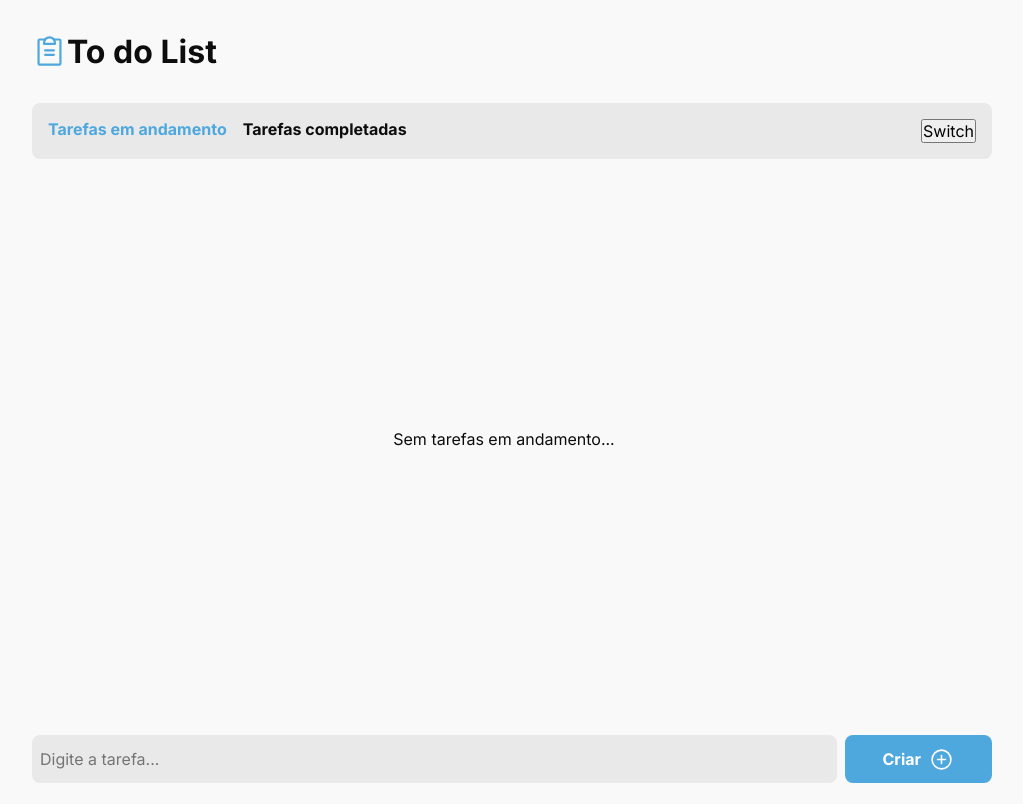
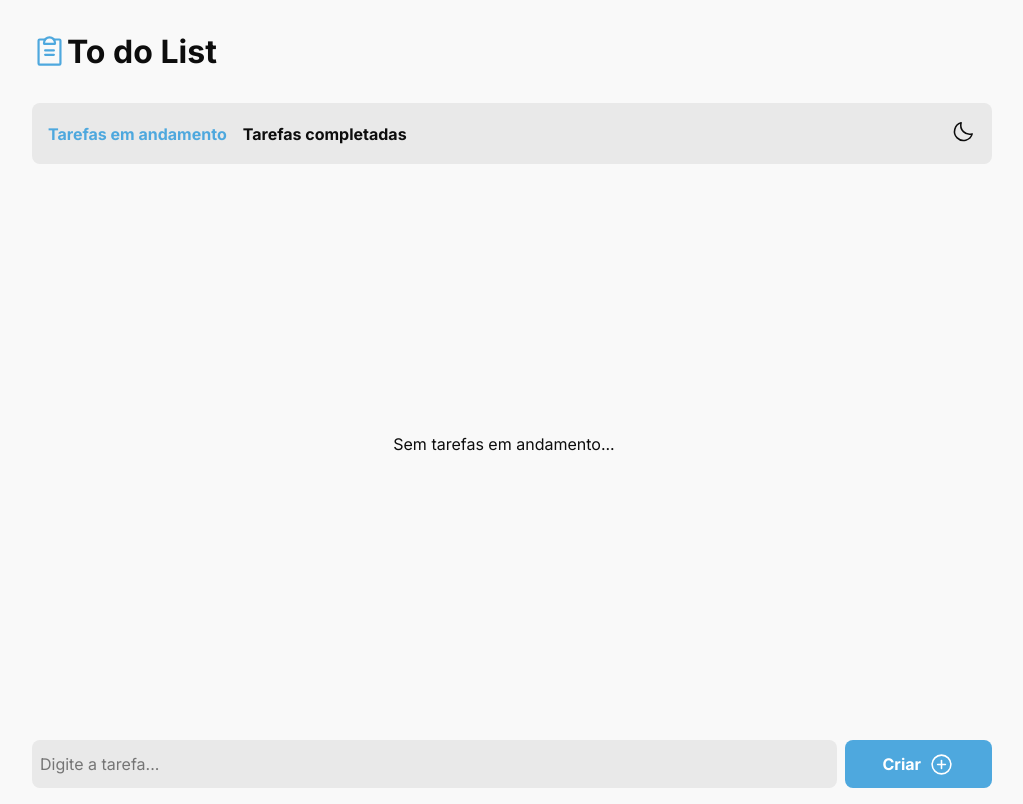
Before and after one commit to SilasSilvaa/TodoList, a React (Vite) app: page / in a window 1280 px wide. Shown: the whole page, without its empty margins (128-1151 px from the left). Built offline with nearby package versions, Linux system fonts and the light colour scheme.

Commit message:
Criação dos botões para alternar o tema

```diff
--- a/src/components/LinkRedirect/index.tsx
+++ b/src/components/LinkRedirect/index.tsx
@@ -1,14 +1,20 @@
 import { NavLink } from 'react-router-dom';
-import { LinkPage, SwitchContent } from './styles';
+import { LinkPage, MoonIcon, SunIcon, SwitchContent } from './styles';
+import { useContext } from 'react';
+import { ThemeContext } from '../../contexts/ThemeContext';
 
 export function LinkRedirect() {
+  const { theme, toggleTheme } = useContext(ThemeContext);
+
   return (
     <>
       <LinkPage>
         <NavLink to={'/'}>Tarefas em andamento</NavLink>
         <NavLink to={'/completed'}>Tarefas completadas</NavLink>
         <SwitchContent>
-          <button>Switch</button>
+          <div onClick={toggleTheme}>
+            {theme === 'light' ? <MoonIcon /> : <SunIcon />}
+          </div>
         </SwitchContent>
       </LinkPage>
     </>
--- a/src/components/LinkRedirect/styles.ts
+++ b/src/components/LinkRedirect/styles.ts
@@ -1,16 +1,17 @@
 import styled from "styled-components";
 import { device } from "../../styles/theme/default";
+import { Moon, Sun } from "phosphor-react";
 
 
 export const LinkPage = styled.div`
     display: flex;
+    align-items: center;
     padding: 1rem;
     border-radius: 8px;
     background: ${props => props.theme["gray-500"]};
     gap: 1rem;
     z-index: 99;
     a{
-
         font-weight: bold;
         text-decoration: none;
         color: ${props => props.theme["gray-100"]};
@@ -41,4 +42,17 @@ export const SwitchContent = styled.div`
     display: flex ;
     flex: 1;
     justify-content: end;
+
 `
+
+export const SunIcon = styled(Sun)`
+    width: 25px;
+    height: 25px;
+    color: ${props => props.theme["gray-100"]} ;
+`
+
+export const MoonIcon = styled(Moon)`
+    width: 25px;
+    height: 25px;
+    color: ${props => props.theme["gray-100"]};
+`
```
